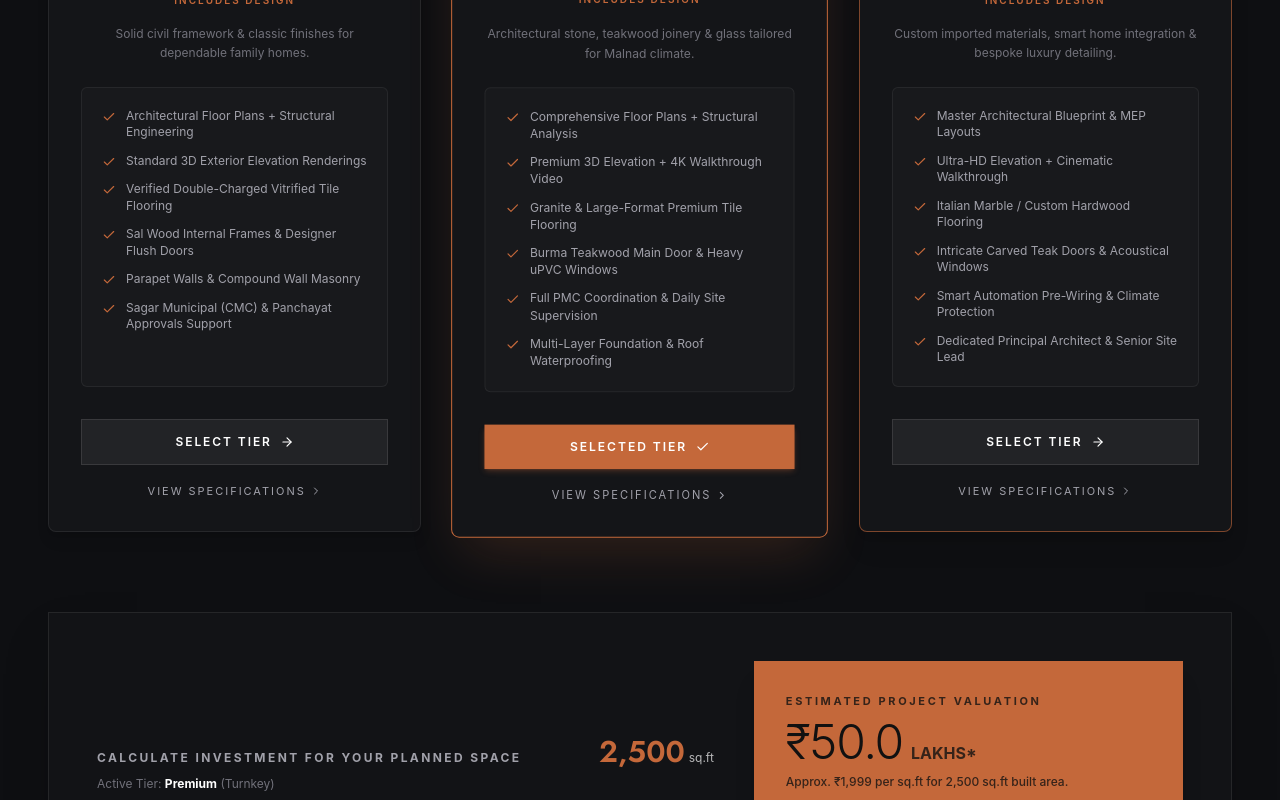
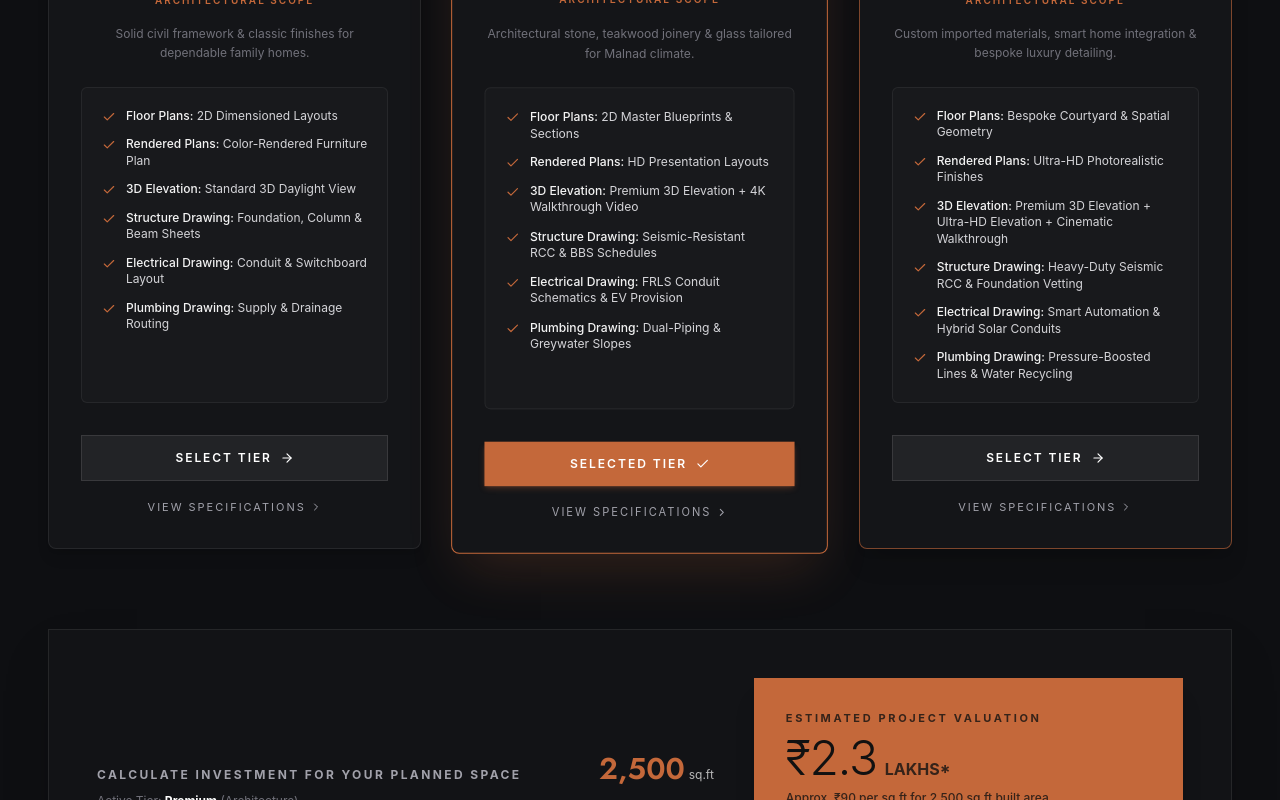
Before and after one commit to s3vprojectlab-boop/Elevate-Build-Tech, a Next.js app: page / in a window 1280 px wide. Shown: the part 7420-8220 px from the top of the page. Built offline with nearby package versions, Linux system fonts and the light colour scheme.

Commit message:
Update Investment section with detailed 6 architectural deliverables across tiers

```diff
--- a/components/CostEstimator.tsx
+++ b/components/CostEstimator.tsx
@@ -7,7 +7,7 @@ import { ArrowRight, Check, X, Shield, FileText, ChevronRight } from "lucide-rea
 export default function CostEstimator() {
   const [area, setArea] = useState<number>(2500);
   const [tier, setTier] = useState<"standard" | "premium" | "luxury">("premium");
-  const [scope, setScope] = useState<"turnkey" | "construction" | "architecture">("turnkey");
+  const [scope, setScope] = useState<"turnkey" | "construction" | "architecture">("architecture");
   const [specModalTier, setSpecModalTier] = useState<"standard" | "premium" | "luxury" | null>(null);
 
   // Rates in INR per sq.ft based on Sagar & Malnad construction benchmarks
@@ -71,12 +71,12 @@ export default function CostEstimator() {
         "Sagar Municipal (CMC) & Panchayat Approvals Support",
       ],
       architectureHighlights: [
-        "Floor Plans",
-        "Rendered Floor Plan",
-        "Standard 3D Exterior Rendering",
-        "Structure Drawings",
-        "Electrical Drawing",
-        "Plumbing Layout Drawing",
+        "Floor Plans: 2D Dimensioned Layouts",
+        "Rendered Plans: Color-Rendered Furniture Plan",
+        "3D Elevation: Standard 3D Daylight View",
+        "Structure Drawing: Foundation, Column & Beam Sheets",
+        "Electrical Drawing: Conduit & Switchboard Layout",
+        "Plumbing Drawing: Supply & Drainage Routing",
       ],
       specifications: {
         structure: "ACC / Ultratech 43/53 grade cement, Fe500 grade TMT steel, solid concrete block masonry, 10' ceiling height.",
@@ -107,12 +107,12 @@ export default function CostEstimator() {
         "Multi-Layer Foundation & Roof Waterproofing",
       ],
       architectureHighlights: [
-        "Floor Plans",
-        "Rendered Floor Plan",
-        "Premium 3D Elevation + 4K Walkthrough Video",
-        "Structure Drawings",
-        "Electrical Drawing",
-        "Plumbing Layout Drawing",
+        "Floor Plans: 2D Master Blueprints & Sections",
+        "Rendered Plans: HD Presentation Layouts",
+        "3D Elevation: Premium 3D Elevation + 4K Walkthrough Video",
+        "Structure Drawing: Seismic-Resistant RCC & BBS Schedules",
+        "Electrical Drawing: FRLS Conduit Schematics & EV Provision",
+        "Plumbing Drawing: Dual-Piping & Greywater Slopes",
       ],
       specifications: {
         structure: "Ultratech / Birla Super cement, Tata Tiscon / Jindal Fe550 steel, engineered RCC frame, 10'6\" ceiling.",
@@ -143,12 +143,12 @@ export default function CostEstimator() {
         "Dedicated Principal Architect & Senior Site Lead",
       ],
       architectureHighlights: [
-        "Floor Plans",
-        "Rendered Floor Plan",
-        "Premium 3D Elevation + Ultra-HD Elevation + Cinematic Walkthrough",
-        "Structure Drawing",
-        "Electrical Drawing",
-        "Plumbing Layout Drawing",
+        "Floor Plans: Bespoke Courtyard & Spatial Geometry",
+        "Rendered Plans: Ultra-HD Photorealistic Finishes",
+        "3D Elevation: Premium 3D Elevation + Ultra-HD Elevation + Cinematic Walkthrough",
+        "Structure Drawing: Heavy-Duty Seismic RCC & Foundation Vetting",
+        "Electrical Drawing: Smart Automation & Hybrid Solar Conduits",
+        "Plumbing Drawing: Pressure-Boosted Lines & Water Recycling",
       ],
       specifications: {
         structure: "High-grade RMC M25/M30 concrete, Tata Tiscon Fe550D earthquake-resistant TMT, 11' grand ceiling heights.",
@@ -168,28 +168,28 @@ export default function CostEstimator() {
   // Architecture-specific deliverable specifications for the modal
   const architectureModalSpecs = {
     standard: [
-      { title: "1. Floor Plans", desc: "Dimensioned 2D architectural layouts, room zoning, circulation mapping, and spatial planning." },
-      { title: "2. Rendered Floor Plan", desc: "Color-rendered presentation plans illustrating furniture layouts, textures, and finishes." },
-      { title: "3. Standard 3D Exterior Rendering", desc: "Photorealistic exterior 3D day-view render displaying materials, elevations, and roofline." },
-      { title: "4. Structure Drawings", desc: "Comprehensive structural engineering sheets: foundation footings, columns, beam schedules, and slab reinforcement." },
-      { title: "5. Electrical Drawing", desc: "Complete electrical conduit layouts, switchboard elevations, light points, and power distribution diagrams." },
-      { title: "6. Plumbing Layout Drawing", desc: "Water supply piping, drainage routes, soil waste lines, and rainwater harvesting schematic layouts." },
+      { title: "1. Floor Plans", desc: "2D Dimensioned Layouts — Comprehensive architectural layouts with precise room dimensions, space zoning, circulation mapping, and furniture placement." },
+      { title: "2. Rendered Plans", desc: "Color-Rendered Furniture Plan — Presentation plan illustrating realistic textures, furniture arrangement, and spatial layout." },
+      { title: "3. 3D Elevation", desc: "Standard 3D Daylight View — Photorealistic exterior 3D daytime render displaying facade finishes, rooflines, and materials." },
+      { title: "4. Structure Drawing", desc: "Foundation, Column & Beam Sheets — Complete structural engineering sheets: foundation footings, columns, beam schedules, and slab reinforcement." },
+      { title: "5. Electrical Drawing", desc: "Conduit & Switchboard Layout — Detailed electrical routing, switchboard elevations, light points, and power distribution diagrams." },
+      { title: "6. Plumbing Drawing", desc: "Supply & Drainage Routing — Water supply piping, drainage routes, soil waste lines, and external inspection chambers." },
     ],
     premium: [
-      { title: "1. Floor Plans", desc: "Detailed 2D architectural master drawings, longitudinal/cross sections, and window/door schedules." },
-      { title: "2. Rendered Floor Plan", desc: "High-definition rendered presentation layouts with material textures and spatial flow optimization." },
-      { title: "3. Premium 3D Elevation + 4K Walkthrough Video", desc: "Multi-angle photorealistic 4K exterior renderings plus 3D cinematic walkthrough video." },
-      { title: "4. Structure Drawings", desc: "Advanced seismic-resistant RCC structural design, foundation footings, and complete Bar Bending Schedules (BBS)." },
-      { title: "5. Electrical Drawing", desc: "Concealed electrical conduit schematics, power load distribution diagrams, lighting points, and EV charger provisions." },
-      { title: "6. Plumbing Layout Drawing", desc: "Dual-piping water distribution schematics, greywater drainage slopes, and rainwater routing." },
+      { title: "1. Floor Plans", desc: "2D Master Blueprints & Sections — Complete set of detailed architectural blueprints, longitudinal/cross sections, and window/door schedules." },
+      { title: "2. Rendered Plans", desc: "HD Presentation Layouts — High-definition rendered floor layouts with realistic textures, lighting details, and optimized spatial flow." },
+      { title: "3. 3D Elevation", desc: "Premium 3D Elevation + 4K Walkthrough Video — Multi-angle photorealistic 4K exterior elevations plus 3D cinematic walkthrough video." },
+      { title: "4. Structure Drawing", desc: "Seismic-Resistant RCC & BBS Schedules — Advanced structural design engineered for seismic resistance, complete Bar Bending Schedules (BBS), and reinforcement details." },
+      { title: "5. Electrical Drawing", desc: "FRLS Conduit Schematics & EV Provision — Flame-retardant conduit diagrams, balanced phase load calculation, and dedicated EV charging point provision." },
+      { title: "6. Plumbing Drawing", desc: "Dual-Piping & Greywater Slopes — Dual-supply plumbing lines (drinking + utility), optimized drainage slopes, and greywater diversion schematics." },
     ],
     luxury: [
-      { title: "1. Floor Plans", desc: "Bespoke 2D architectural master drawings, courtyard orientation, volume studies, and high-end spatial geometry." },
-      { title: "2. Rendered Floor Plan", desc: "Ultra-luxury rendered presentation plans with custom material textures, landscaping integration, and daylight studies." },
-      { title: "3. Premium 3D Elevation + Ultra-HD Elevation + Cinematic Walkthrough", desc: "Multi-angle photorealistic 4K/8K exterior renders, cinematic fly-through animation, and 360-degree virtual walkthrough." },
-      { title: "4. Structure Drawing", desc: "Heavy-duty seismic-resistant RCC structural engineering, foundation design for terrain slopes, and structural certification." },
-      { title: "5. Electrical Drawing", desc: "Complete smart automation conduits, Schneider touch switches, surge protection, and solar hybrid master layouts." },
-      { title: "6. Plumbing Layout Drawing", desc: "Luxury concealed plumbing schematics, solar water heating lines, water recycling, and landscape irrigation routing." },
+      { title: "1. Floor Plans", desc: "Bespoke Courtyard & Spatial Geometry — Architecturally curated spatial planning, traditional/modern courtyard orientation, and custom volume studies." },
+      { title: "2. Rendered Plans", desc: "Ultra-HD Photorealistic Finishes — Ultra-high-definition presentation floor plans with bespoke materiality, landscape integration, and daylight studies." },
+      { title: "3. 3D Elevation", desc: "Premium 3D Elevation + Ultra-HD Elevation + Cinematic Walkthrough — 4K/8K exterior perspective renderings, cinematic drone-style animation, and immersive walkthrough." },
+      { title: "4. Structure Drawing", desc: "Heavy-Duty Seismic RCC & Foundation Vetting — Precision structural design for undulating or slope terrains, heavy-duty RCC frameworks, and certified peer review." },
+      { title: "5. Electrical Drawing", desc: "Smart Automation & Hybrid Solar Conduits — Integrated smart home automation raceways, solar hybrid inverter conduits, and surge protection distribution." },
+      { title: "6. Plumbing Drawing", desc: "Pressure-Boosted Lines & Water Recycling — Hydro-pneumatic pressurized piping layout, solar water heating loops, and water recycling schematics." },
     ],
   };
 
@@ -312,12 +312,24 @@ export default function CostEstimator() {
                   {/* Deliverables Checklist Box */}
                   <div className="w-full bg-white/[0.02] border border-white/[0.06] rounded-md p-5 mb-6 flex-1 text-left">
                     <ul className="space-y-3 text-xs text-[#a1a1aa]">
-                      {(scope === "architecture" ? pkg.architectureHighlights : pkg.highlights).map((h, i) => (
-                        <li key={i} className="flex items-start gap-2.5">
-                          <Check size={14} className="text-[#c4683a] flex-shrink-0 mt-0.5" />
-                          <span className="leading-snug">{h}</span>
-                        </li>
-                      ))}
+                      {(scope === "architecture" ? pkg.architectureHighlights : pkg.highlights).map((h, i) => {
+                        const colonIdx = h.indexOf(": ");
+                        return (
+                          <li key={i} className="flex items-start gap-2.5">
+                            <Check size={14} className="text-[#c4683a] flex-shrink-0 mt-0.5" />
+                            <span className="leading-snug">
+                              {colonIdx !== -1 ? (
+                                <>
+                                  <strong className="text-white/95 font-medium">{h.slice(0, colonIdx)}:</strong>{" "}
+                                  <span className="text-[#d4d4d8]">{h.slice(colonIdx + 2)}</span>
+                                </>
+                              ) : (
+                                h
+                              )}
+                            </span>
+                          </li>
+                        );
+                      })}
                     </ul>
                   </div>
 
```
